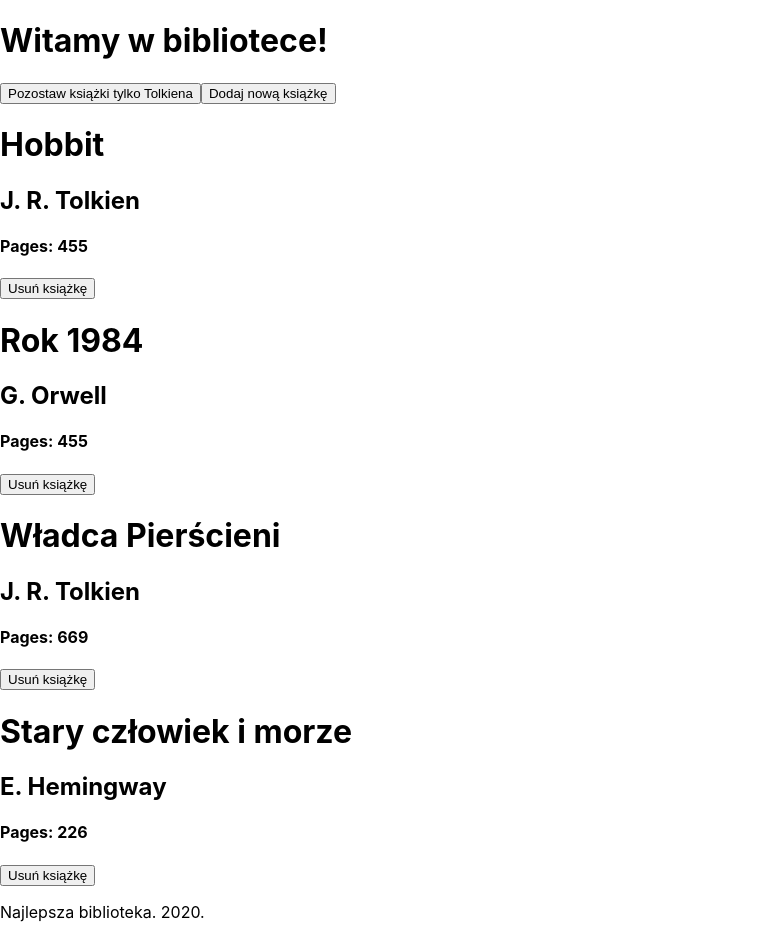
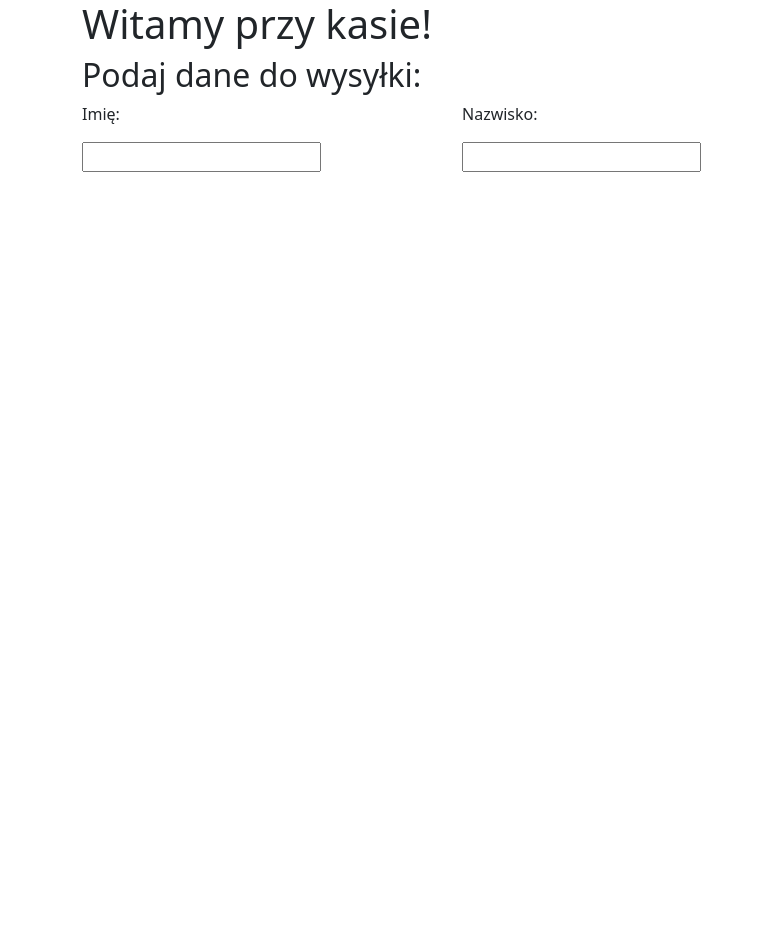
Before and after one commit to marlenaduleba/react-learning, a React (Create React App) app: page / in a window 1280 px wide. Shown: the whole page, without its empty margins (0-764 px from the left). After the commit the page ends 800 px from the top, so only its background shows below. Built offline with nearby package versions, Linux system fonts and the light colour scheme.

Commit message:
Bootstrap added

```diff
--- a/package.json
+++ b/package.json
@@ -7,8 +7,10 @@
     "@testing-library/jest-dom": "^5.16.5",
     "@testing-library/react": "^13.4.0",
     "@testing-library/user-event": "^13.5.0",
+    "bootstrap": "^5.3.0-alpha1",
     "prop-types": "^15.8.1",
     "react": "^18.2.0",
+    "react-bootstrap": "^2.7.2",
     "react-dom": "^18.2.0",
     "react-scripts": "5.0.1",
     "web-vitals": "^2.1.4"
--- /dev/null
+++ b/src/components/form/MyInput.js
@@ -0,0 +1,2 @@
+import PropTypes from "prop-types";
+import React from "react";
--- a/src/index.js
+++ b/src/index.js
@@ -1,14 +1,16 @@
 import React from "react";
 import ReactDOM from "react-dom/client";
-import "./index.css";
-import Book from "./pages/book/Book";
+import 'bootstrap/dist/css/bootstrap.css';
+// Put any other imports below so that CSS from your
+// components takes precedence over default styles.
+import Checkout from "./pages/checkout/Checkout";
 
 import reportWebVitals from "./reportWebVitals";
 
 const root = ReactDOM.createRoot(document.getElementById("root"));
 root.render(
   <React.StrictMode>
-    <Book />
+    <Checkout />
   </React.StrictMode>
 );
 
--- /dev/null
+++ b/src/pages/checkout/Checkout.js
@@ -0,0 +1,36 @@
+import React, {Component} from "react";
+import {Row, Col, Container} from "react-bootstrap";
+
+class Checkout extends Component {
+    constructor(props) {
+        super(props);
+    }
+
+    render() {
+        return (
+            <Container>
+                   <form>
+                <Row>
+                    <Col xs={12}>
+                        <h1>Witamy przy kasie!</h1>
+                        <h2>Podaj dane do wysyłki:</h2>
+                    </Col>
+                </Row>
+                <Row>
+                    <Col xs={12} md={4}>
+                        <p>Imię:</p>
+                        <input type="text" name="firstname"></input>
+                    </Col>
+                    <Col xs={12} md={4}>
+                        <p>Nazwisko:</p>
+                        <input type="text" name="lastname"></input>
+                    </Col>
+                </Row>
+            </form>
+            </Container>
+
+        )
+    }
+}
+
+export default Checkout;
```
Also changed, not shown: 1 other file (tests, documents, lock files or other folders).
